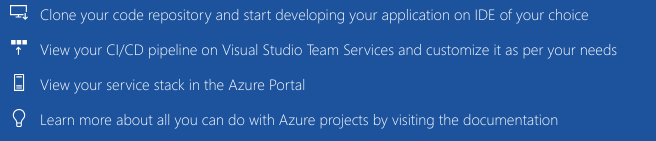
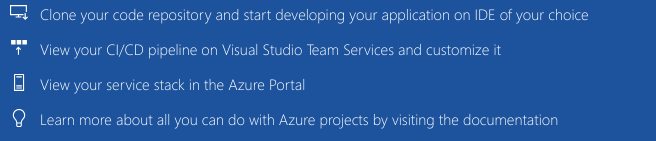
Before and after one commit to radhavgp/casestudy_1, a plain HTML site: page index.html in a window 1280 px wide. Shown: the part 656-797 px from the top of the page, 215-871 px from the left. Drawn offline with Linux system fonts and the light colour scheme.

Commit message:
changed text of CI/CD pipeline

```diff
--- a/index.html
+++ b/index.html
@@ -34,7 +34,7 @@
                             <div class="step-icon">
                                 <img src="img/deployWhite.svg">
                             </div>
-                            <div class="step-text"><a href="https://go.microsoft.com/fwlink/?linkid=862410">View your CI/CD pipeline on Visual Studio Team Services and customize it as per your needs</a></div>
+                            <div class="step-text"><a href="https://go.microsoft.com/fwlink/?linkid=862410">View your CI/CD pipeline on Visual Studio Team Services and customize it</a></div>
                         </div>
                         <div class="step">
                             <div class="step-icon">
```
